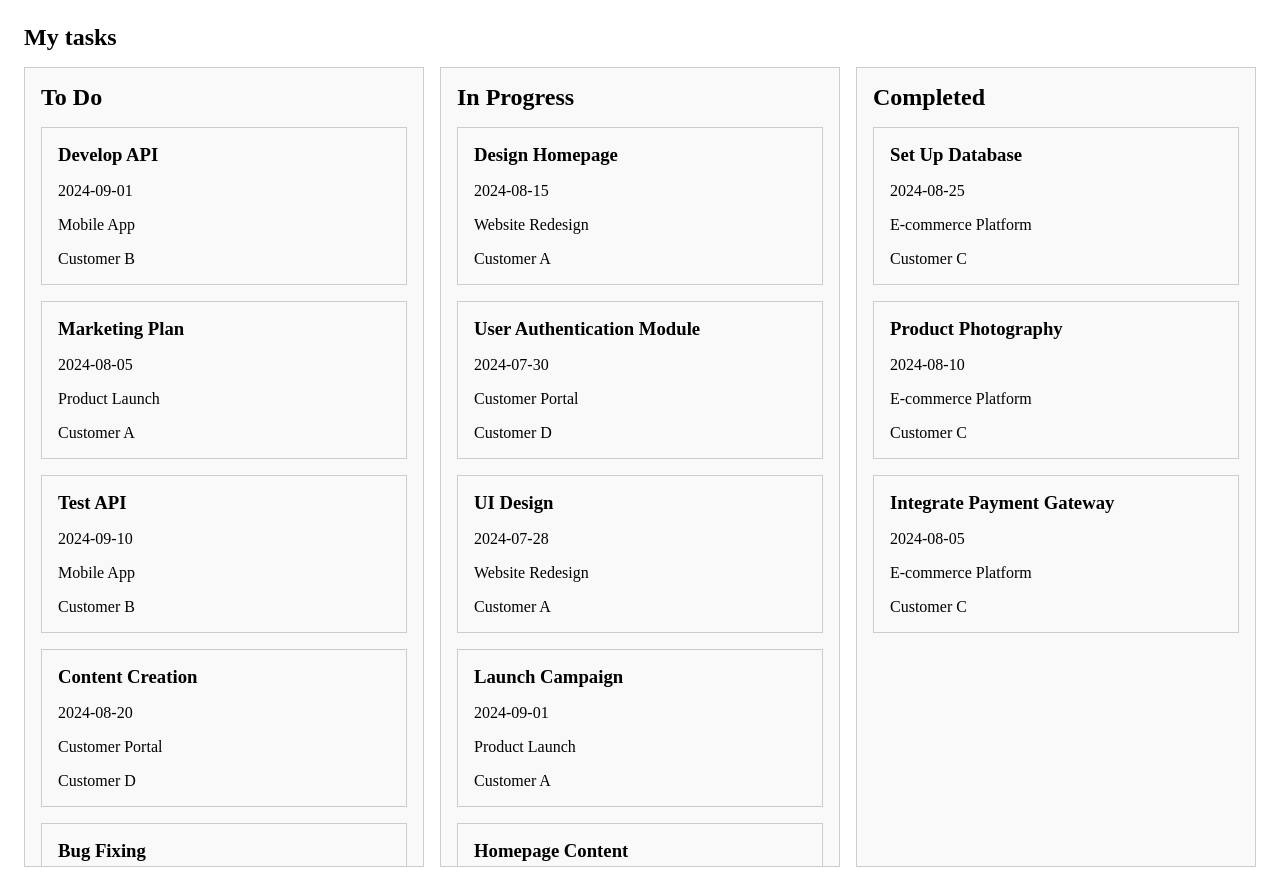
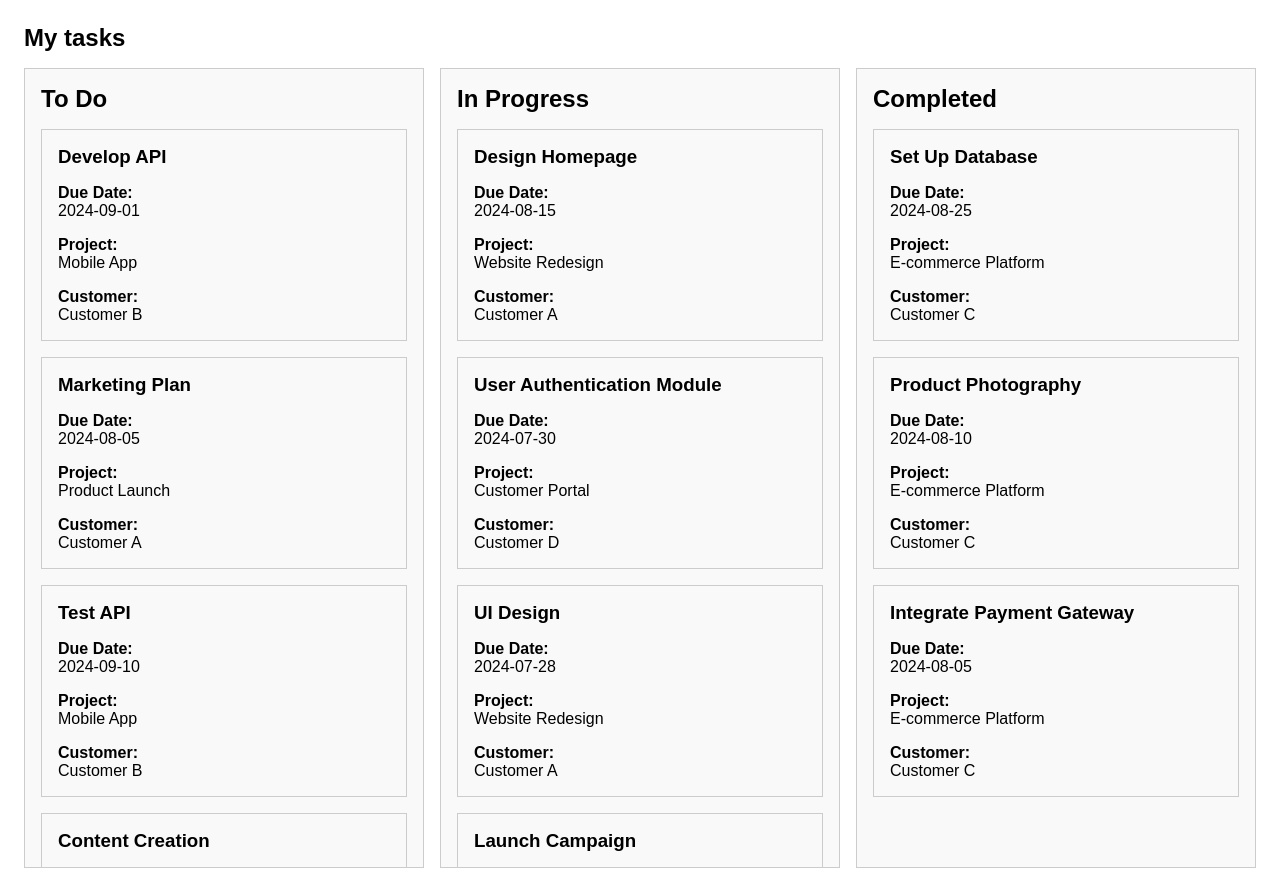
Before and after one commit to arturyb1/task-management-kanban, a React (Vite) app: page / in a window 1280 px wide. Built offline with nearby package versions, Linux system fonts and the light colour scheme.

Commit message:
introduce DataField component

```diff
--- a/package.json
+++ b/package.json
@@ -5,9 +5,8 @@
   "type": "module",
   "scripts": {
     "dev": "vite",
-    "build": "vite build",
-    "lint": "eslint . --ext js,jsx --report-unused-disable-directives --max-warnings 0",
-    "preview": "vite preview"
+    "build": "vite build && npx surge --project ./dist --domain 'artur-taskmanagement.surge.sh'",
+        "preview": "vite preview"
   },
   "dependencies": {
     "react": "^18.3.1",
@@ -18,5 +17,6 @@
     "@types/react-dom": "^18.3.0",
     "@vitejs/plugin-react-swc": "^3.5.0",
     "vite": "^5.3.4"
+
   }
 }
--- a/src/App.css
+++ b/src/App.css
@@ -1,8 +1,10 @@
 h1,
 h2,
 h3,
+strong,
 p {
   margin: 0;
+  font-family: Arial, Helvetica, sans-serif;
 }
 
 body {
--- a/src/App.jsx
+++ b/src/App.jsx
@@ -1,7 +1,7 @@
 import React, { useState } from 'react'
 import TaskBoard from './components/TaskBoard'
 import TaskDetails from './components/TaskDetails'
-import tasks from './tasks.json' // Ensure the JSON file path is correct
+import tasks from './tasks.json'
 import './App.css'
 
 const App = () => {
--- /dev/null
+++ b/src/components/DataField.jsx
@@ -0,0 +1,10 @@
+const DataField = ({ label, value }) => {
+  return (
+    <div className="data-field">
+      <strong>{label}:</strong>
+      <p>{value}</p>
+    </div>
+  )
+}
+
+export default DataField
--- a/src/components/TaskCard.jsx
+++ b/src/components/TaskCard.jsx
@@ -1,10 +1,12 @@
+import DataField from './DataField'
+
 const TaskCard = ({ task, onClick }) => {
   return (
     <div className="task-card" onClick={onClick}>
       <h3>{task.taskName}</h3>
-      <p>{task.dueDate}</p>
-      <p>{task.projectName}</p>
-      <p>{task.customer}</p>
+      <DataField label="Due Date" value={task.dueDate} />
+      <DataField label="Project" value={task.projectName} />
+      <DataField label="Customer" value={task.customer} />
     </div>
   )
 }
--- a/src/components/TaskDetails.jsx
+++ b/src/components/TaskDetails.jsx
@@ -1,3 +1,5 @@
+import DataField from './DataField'
+
 const TaskDetails = ({ task, onClose }) => {
   return (
     <>
@@ -7,24 +9,26 @@ const TaskDetails = ({ task, onClose }) => {
           <h2>{task.taskName}</h2>
           <button onClick={onClose}>Close</button>
         </div>
-
         <div className="task-details-content">
           <div className="task-info">
             <h3>Info</h3>
-            <p>Priority: {task.priority}</p>
-            <p>Status: {task.status}</p>
-            <p>Task ID: {task.taskID}</p>
-            <p>Project Name: {task.projectName}</p>
-            <p>Customer Name: {task.customer}</p>
-            <p>Description: {task.description}</p>
-            <p>Dependencies: {task.dependencies.join(', ')}</p>
+            <DataField label="Priority" value={task.priority} />
+            <DataField label="Status" value={task.status} />
+            <DataField label="Task ID" value={task.taskID} />
+            <DataField label="Project Name" value={task.projectName} />
+            <DataField label="Customer Name" value={task.customer} />
+            <DataField label="Description" value={task.description} />
+            <DataField
+              label="Dependencies"
+              value={task.dependencies.join(', ')}
+            />
           </div>
           <div className="task-schedule">
             <h3>Schedule</h3>
-            <p>Start Date: {task.startDate}</p>
-            <p>Due Date: {task.dueDate}</p>
-            <p>Estimated Hours: {task.estimatedHours}</p>
-            <p>Actual Hours: {task.actualHours}</p>
+            <DataField label="Start Date" value={task.startDate} />
+            <DataField label="Due Date" value={task.dueDate} />
+            <DataField label="Estimated Hours" value={task.estimatedHours} />
+            <DataField label="Actual Hours" value={task.actualHours} />
             <h3>Logs</h3>
             {task.taskLogs.map((log, index) => (
               <div key={index}>
```
Also changed, not shown: 1 other file (tests, documents, lock files or other folders).
